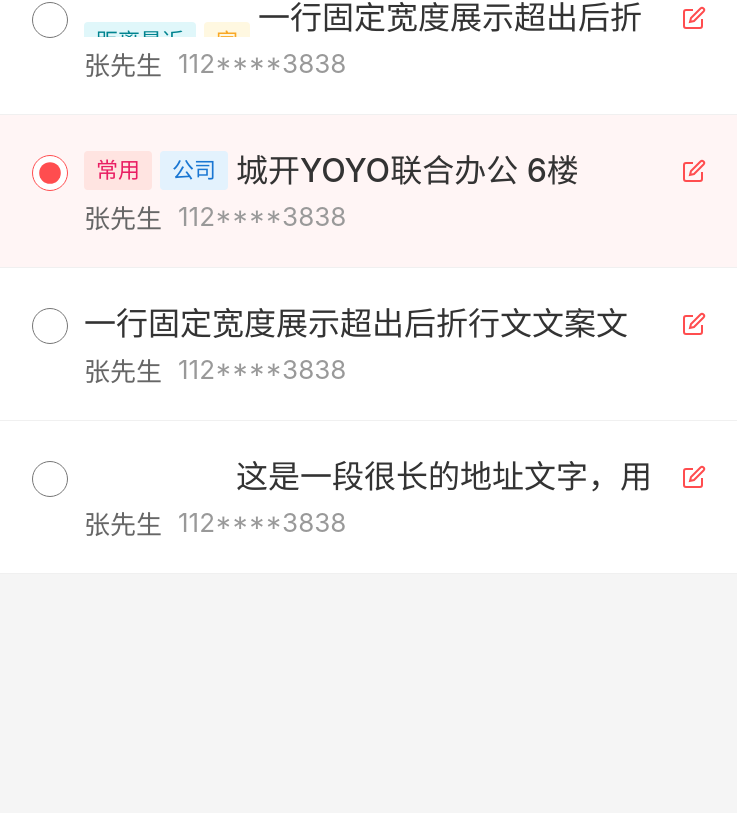
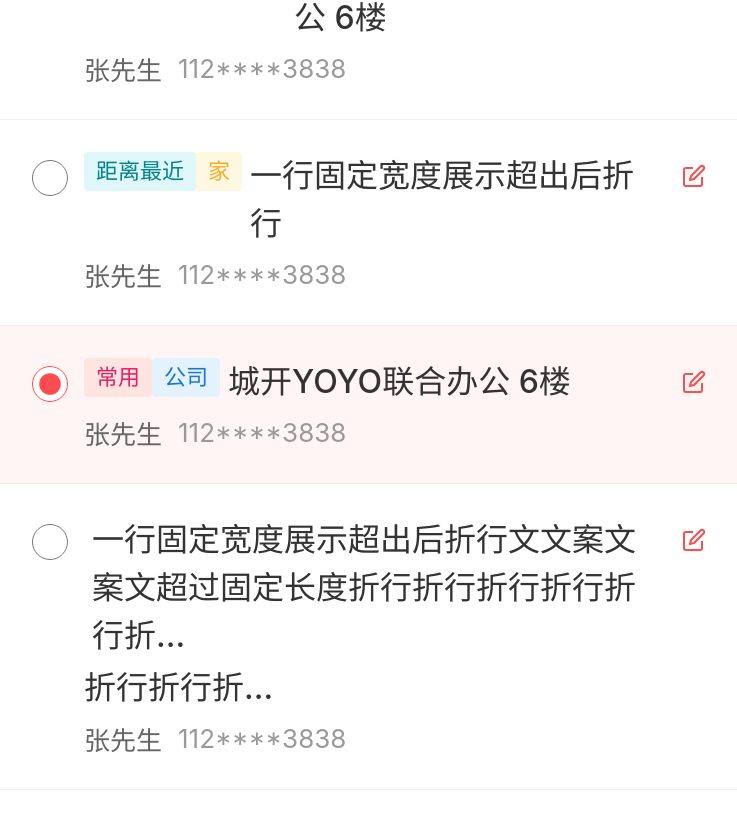
Before and after one commit to Potato-balls/Test-questions, a React (Vite) app: page / in a window 1280 px wide. Shown: the part 607-1420 px from the top of the page, without its empty margins (265-1002 px from the left). Before the commit the page ends 1181 px from the top, so only its background shows below. Built offline with nearby package versions, Linux system fonts and the light colour scheme.

Commit message:
fix: 修复标签显示异常问题
- 使用 JavaScript 精确计算换行位置
- 标签固定在第一行，不会被截断
- 第二行只显示溢出的地址文本
- 使用 ResizeObserver 监听容器宽度变化

```diff
--- a/src/components/AddressList/AddressList.scss
+++ b/src/components/AddressList/AddressList.scss
@@ -85,13 +85,27 @@ body {
   margin-bottom: 8px;
 }
 
-/* 地址行 - 标签和地址在同一容器，flex-wrap 自然换行，最多两行 */
+/* 地址行 */
 .address-line {
   display: flex;
+  align-items: flex-start;
+  width: 100%;
+}
+
+.line-1 {
+  flex-wrap: nowrap;
+}
+
+.line-2 {
+  margin-top: 4px;
+}
+
+/* 标签容器 */
+.tags-container {
+  display: flex;
   align-items: center;
-  flex-wrap: wrap;
-  max-height: 2.7em; /* 限制最多两行：line-height(1.5) * 2 - 间距 */
-  overflow: hidden;
+  flex-shrink: 0;
+  margin-right: 8px;
 }
 
 /* 标签徽章 - 不折行 */
@@ -106,8 +120,6 @@ body {
   line-height: 1.4;
   white-space: nowrap;
   flex-shrink: 0;
-  margin-right: 8px;
-  margin-bottom: 4px;
 }
 
 .tag-text {
@@ -150,17 +162,25 @@ body {
   color: #00838F;
 }
 
-/* 地址文本 - 随 flex-wrap 自然换行 */
+/* 地址文本 */
 .address-text {
   font-size: 32px;
   font-weight: 500;
   color: #333;
   line-height: 1.5;
+  word-break: break-all;
+  white-space: nowrap;
   flex: 1;
   min-width: 0;
+}
+
+.address-text-second {
+  font-size: 32px;
+  font-weight: 500;
+  color: #333;
+  line-height: 1.5;
   word-break: break-all;
   white-space: normal;
-  margin-bottom: 4px;
 }
 
 /* 特殊标签（如倒计时） */
--- a/src/components/AddressList/AddressList.tsx
+++ b/src/components/AddressList/AddressList.tsx
@@ -105,20 +105,75 @@ const TagBadge: React.FC<{ tag: Tag }> = ({ tag }) => {
   );
 };
 
-// 地址行组件 - 标签和地址在同一容器，flex-wrap 自然换行，最多两行
+// 地址行组件 - 标签固定在第一行，地址可折行到第二行
 const AddressLine: React.FC<{ address: Address }> = ({ address }) => {
+  const containerRef = React.useRef<HTMLDivElement>(null);
+  const tagsRef = React.useRef<HTMLDivElement>(null);
+  const textRef = React.useRef<HTMLSpanElement>(null);
+  const [lines, setLines] = React.useState<string>('');
+
+  React.useEffect(() => {
+    const measureLines = () => {
+      if (!containerRef.current || !textRef.current) return;
+
+      // 重置为单行测量
+      textRef.current.style.display = 'inline';
+      textRef.current.style.whiteSpace = 'normal';
+      textRef.current.style.wordBreak = 'break-all';
+
+      const containerWidth = containerRef.current.clientWidth;
+      const tagsWidth = tagsRef.current?.offsetWidth || 0;
+      const availableWidth = containerWidth - tagsWidth - 8; // 8px margin
+
+      // 估算每行可容纳的字符数（中文字符约20px，英文约12px）
+      let charsPerLine = Math.floor(availableWidth / 18);
+
+      // 计算需要多少行
+      const totalChars = address.address.length;
+      const linesNeeded = Math.ceil(totalChars / charsPerLine);
+
+      if (linesNeeded <= 1) {
+        setLines('');
+      } else {
+        // 提取第二行的内容
+        const firstLineChars = charsPerLine;
+        const remainingText = address.address.slice(firstLineChars);
+        setLines(remainingText);
+      }
+    };
+
+    // 使用 ResizeObserver 监听容器大小变化
+    const observer = new ResizeObserver(measureLines);
+    if (containerRef.current) {
+      observer.observe(containerRef.current);
+    }
+
+    // 初始测量
+    requestAnimationFrame(measureLines);
+
+    return () => observer.disconnect();
+  }, [address.address, address.tags]);
+
   return (
     <div className="address-line-wrapper">
-      <div className="address-line">
-        {/* 标签 */}
-        {address.tags.map((tag, idx) => (
-          <TagBadge key={idx} tag={tag} />
-        ))}
-        {/* 地址文本 */}
-        <span className="address-text">{address.address}</span>
-        {/* 特殊信息 */}
+      {/* 第一行：标签 + 地址开头 */}
+      <div ref={containerRef} className="address-line line-1">
+        <div ref={tagsRef} className="tags-container">
+          {address.tags.map((tag, idx) => (
+            <TagBadge key={idx} tag={tag} />
+          ))}
+        </div>
+        <span ref={textRef} className="address-text">{address.address}</span>
         {address.special && <span className="special-tag">{address.special}</span>}
       </div>
+
+      {/* 第二行：溢出的地址文本 */}
+      {lines && (
+        <div className="address-line line-2">
+          <span className="address-text address-text-second">{lines}</span>
+          {address.special && <span className="special-tag">{address.special}</span>}
+        </div>
+      )}
     </div>
   );
 };
```
